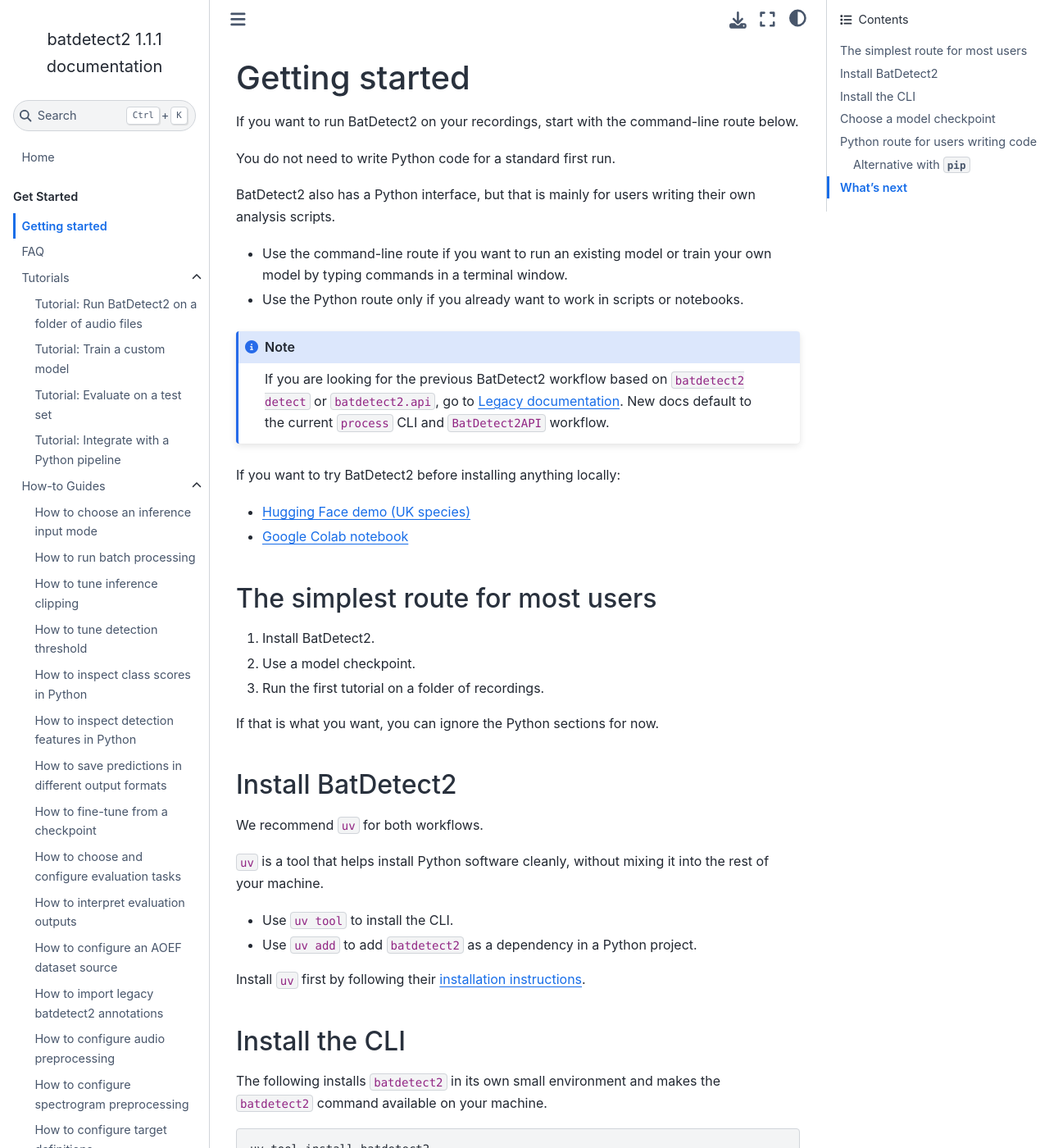
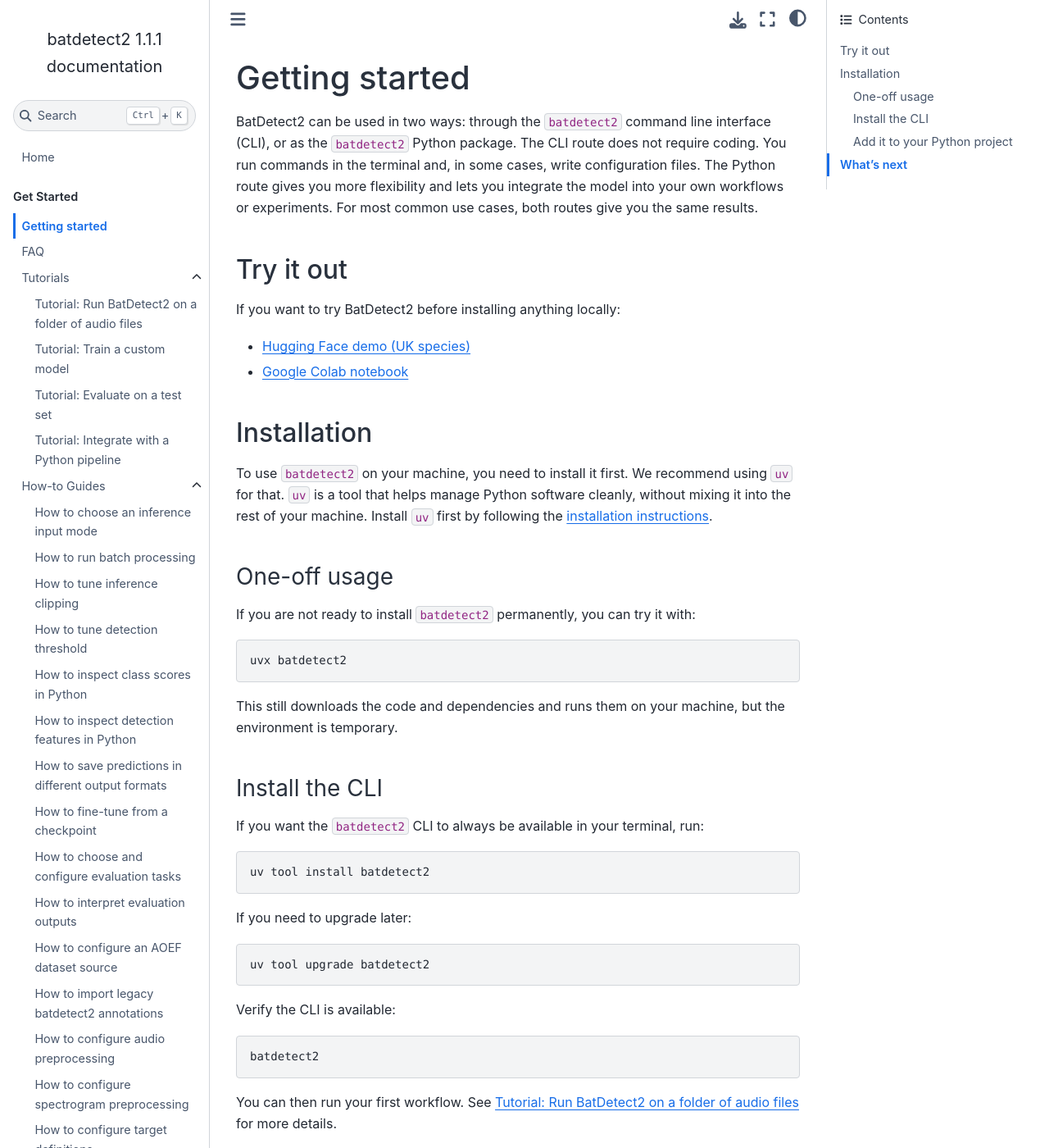
Before and after one commit to macaodha/batdetect2, a Sphinx documentation site: the page built from docs/source/getting_started.md, in a window 1280 px wide and 1400 px high. Shown: the whole window at 82% size. Built offline with Sphinx 7.4.7 and the Sphinx Book theme 1.1.4, drawn with Linux system fonts in a browser that asks for light colours; some of the changed text lies outside the part shown.

Commit message:
docs: polish docs entry points and metadata

````diff
--- a/docs/source/getting_started.md
+++ b/docs/source/getting_started.md
@@ -1,52 +1,38 @@
 # Getting started
 
-If you want to run BatDetect2 on your recordings, start with the command-line
-route below.
+BatDetect2 can be used in two ways: through the `batdetect2` command line interface (CLI), or as the `batdetect2` Python package.
+The CLI route does not require coding.
+You run commands in the terminal and, in some cases, write configuration files.
+The Python route gives you more flexibility and lets you integrate the model into your own workflows or experiments.
+For most common use cases, both routes give you the same results.
 
-You do not need to write Python code for a standard first run.
-
-BatDetect2 also has a Python interface, but that is mainly for users writing
-their own analysis scripts.
-
-- Use the command-line route if you want to run an existing model or train your
-  own model by typing commands in a terminal window.
-- Use the Python route only if you already want to work in scripts or notebooks.
-
-```{note}
-If you are looking for the previous BatDetect2 workflow based on `batdetect2 detect` or `batdetect2.api`, go to {doc}`legacy/index`.
-New docs default to the current `process` CLI and `BatDetect2API` workflow.
-```
+## Try it out
 
 If you want to try BatDetect2 before installing anything locally:
 
 - [Hugging Face demo (UK species)](https://huggingface.co/spaces/macaodha/batdetect2)
 - [Google Colab notebook](https://colab.research.google.com/github/macaodha/batdetect2/blob/master/batdetect2_notebook.ipynb)
 
-## The simplest route for most users
+## Installation
 
-1. Install BatDetect2.
-2. Use a model checkpoint.
-3. Run the first tutorial on a folder of recordings.
+To use `batdetect2` on your machine, you need to install it first.
+We recommend using `uv` for that.
+`uv` is a tool that helps manage Python software cleanly, without mixing it into the rest of your machine.
+Install `uv` first by following the [installation instructions](https://docs.astral.sh/uv/getting-started/installation/).
 
-If that is what you want, you can ignore the Python sections for now.
+### One-off usage
 
-## Install BatDetect2
+If you are not ready to install `batdetect2` permanently, you can try it with:
 
-We recommend `uv` for both workflows.
+```bash
+uvx batdetect2
+```
 
-`uv` is a tool that helps install Python software cleanly, without mixing it
-into the rest of your machine.
+This still downloads the code and dependencies and runs them on your machine, but the environment is temporary.
 
-- Use `uv tool` to install the CLI.
-- Use `uv add` to add `batdetect2` as a dependency in a Python project.
+### Install the CLI
 
-Install `uv` first by following their
-[installation instructions](https://docs.astral.sh/uv/getting-started/installation/).
-
-## Install the CLI
-
-The following installs `batdetect2` in its own small environment and makes the
-`batdetect2` command available on your machine.
+If you want the `batdetect2` CLI to always be available in your terminal, run:
 
 ```bash
 uv tool install batdetect2
@@ -61,65 +47,45 @@
 Verify the CLI is available:
 
 ```bash
-batdetect2 --help
+batdetect2
 ```
 
-Run your first workflow:
+You can then run your first workflow.
+See {doc}`tutorials/run-inference-on-folder` for more details.
 
-Go to {doc}`tutorials/run-inference-on-folder` for a complete first run.
+### Add it to your Python project
 
-## Choose a model checkpoint
-
-The current command-line and Python workflows expect an explicit checkpoint
-path.
-
-A checkpoint is the saved model file that BatDetect2 will use for prediction.
-
-You can use:
-
-- a checkpoint you trained yourself, or
-- a checkpoint distributed with your installation or repository checkout.
-
-In this repository checkout, an example pretrained checkpoint is available at:
-
-```text
-src/batdetect2/models/checkpoints/Net2DFast_UK_same.pth.tar
-```
-
-Use that path in the tutorial commands if you want a concrete starting point
-from this source tree.
-
-## Python route for users writing code
-
-If you are using BatDetect2 from Python code, add it to your Python project:
+If you are using BatDetect2 from Python code and already manage your projects with `uv`, you can add it with:
 
 ```bash
 uv add batdetect2
 ```
 
-This keeps your project settings and installed packages in sync.
+If you want to upgrade it later:
 
-### Alternative with `pip`
+```bash
+uv add -U batdetect2
+```
 
-If you prefer `pip`, create and activate a virtual environment first:
+#### Alternative with `pip`
+
+If you prefer `pip`, you can use:
+
+```bash
+pip install batdetect2
+```
+
+It is a good idea to create a separate virtual environment first so this does not interfere with other Python environments.
 
 ```bash
 python -m venv .venv
 source .venv/bin/activate
 ```
 
-Then install from PyPI:
-
-```bash
-pip install batdetect2
-```
-
 ## What's next
 
-- Run your first workflow on a folder of recordings:
-  {doc}`tutorials/run-inference-on-folder`
-- If you write code and want the Python route:
-  {doc}`tutorials/integrate-with-a-python-pipeline`
+- Run your first workflow on a folder of recordings: {doc}`tutorials/run-inference-on-folder`
+- If you write code and want the Python route: {doc}`tutorials/integrate-with-a-python-pipeline`
 - For common practical tasks, go to {doc}`how_to/index`
 - For detailed command help, go to {doc}`reference/cli/index`
-- To understand outputs and trade-offs, go to {doc}`explanation/index`
+- To understand the model and its outputs, go to {doc}`explanation/index`
--- a/pyproject.toml
+++ b/pyproject.toml
@@ -37,10 +37,10 @@
   "Intended Audience :: Science/Research",
   "Natural Language :: English",
   "Operating System :: OS Independent",
-  "Programming Language :: Python :: 3.9",
   "Programming Language :: Python :: 3.10",
   "Programming Language :: Python :: 3.11",
   "Programming Language :: Python :: 3.12",
+  "Programming Language :: Python :: 3.13",
   "Topic :: Scientific/Engineering :: Artificial Intelligence",
   "Topic :: Software Development :: Libraries :: Python Modules",
   "Topic :: Multimedia :: Sound/Audio :: Analysis",
````
Also changed, not shown: docs/source/index.md (+20 -28 lines).
